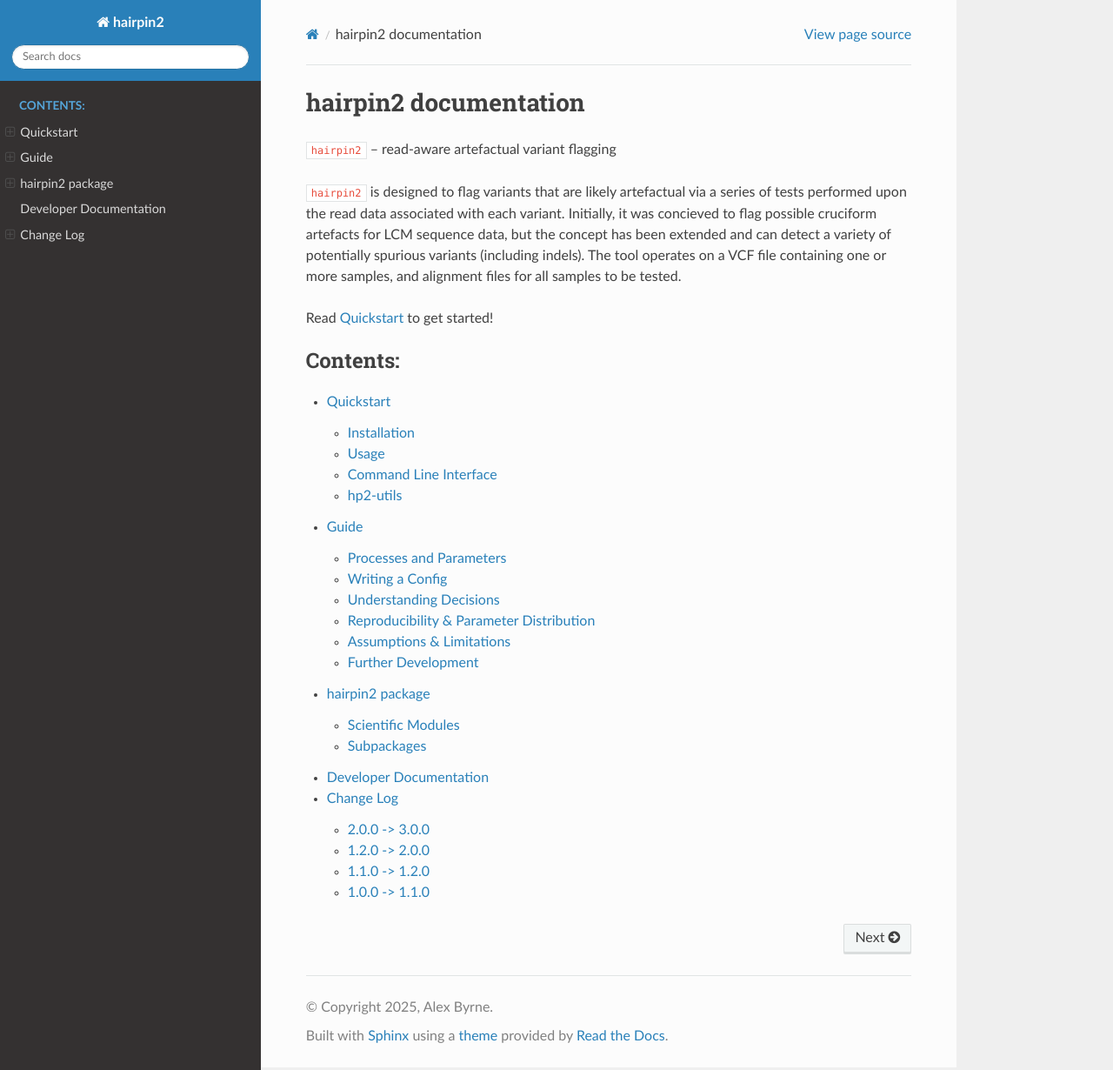
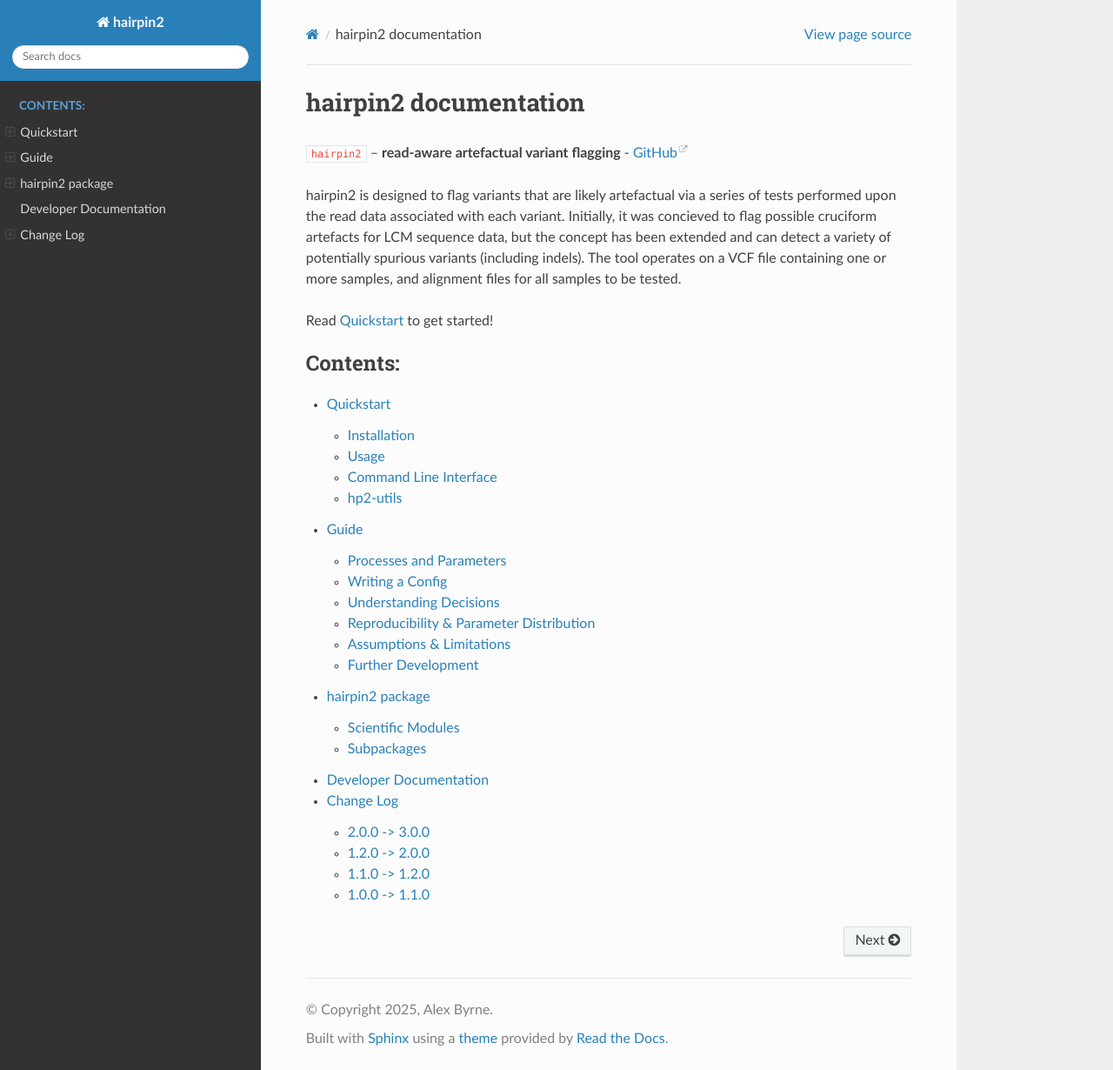
Before and after one commit to cancerit/hairpin2, a Sphinx documentation site: the page built from docs/source/index.rst, in a window 1280 px wide and 1230 px high. Shown: the whole window at 87% size. Built offline with Sphinx 7.4.7 and the Read the Docs theme 3.1.0, drawn with Linux system fonts in a browser that asks for light colours; pages that are not in the unit, such as notebooks, are missing from menus.

Commit message:
doc updates

```diff
--- a/docs/source/index.rst
+++ b/docs/source/index.rst
@@ -6,11 +6,13 @@
 hairpin2 documentation
 ======================
 
-``hairpin2`` – read-aware artefactual variant flagging
+``hairpin2`` – **read-aware artefactual variant flagging** - GitHub_
 
-``hairpin2`` is designed to flag variants that are likely artefactual via a series of tests performed upon the read data associated with each variant. Initially, it was concieved to flag possible cruciform artefacts for LCM sequence data, but the concept has been extended and can detect a variety of potentially spurious variants (including indels). The tool operates on a VCF file containing one or more samples, and alignment files for all samples to be tested.
+hairpin2 is designed to flag variants that are likely artefactual via a series of tests performed upon the read data associated with each variant. Initially, it was concieved to flag possible cruciform artefacts for LCM sequence data, but the concept has been extended and can detect a variety of potentially spurious variants (including indels). The tool operates on a VCF file containing one or more samples, and alignment files for all samples to be tested.
 
 Read :ref:`quickstart-target` to get started!
+
+.. _GitHub: https://github.com/cancerit/hairpin2
 
 .. toctree::
    :maxdepth: 2
```
